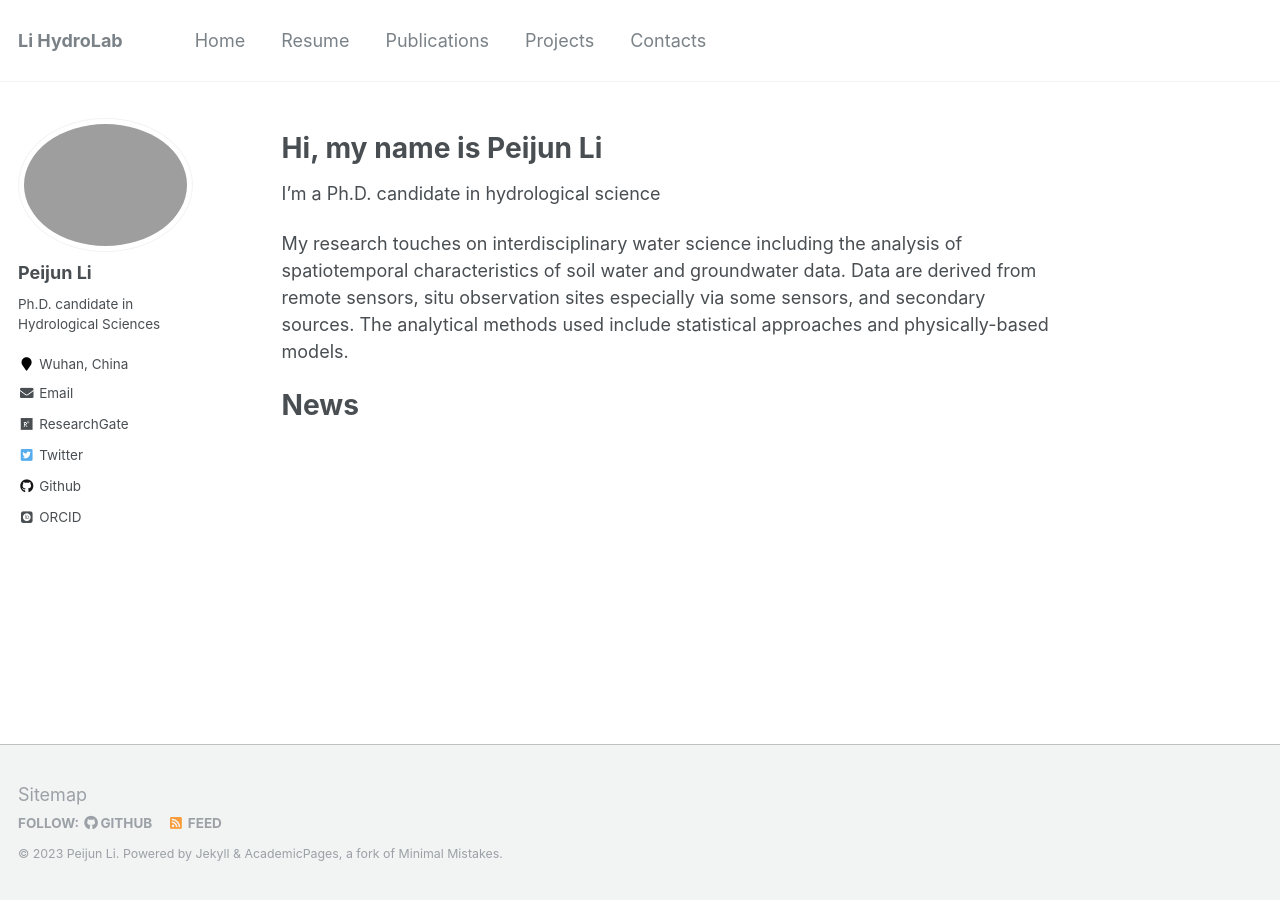
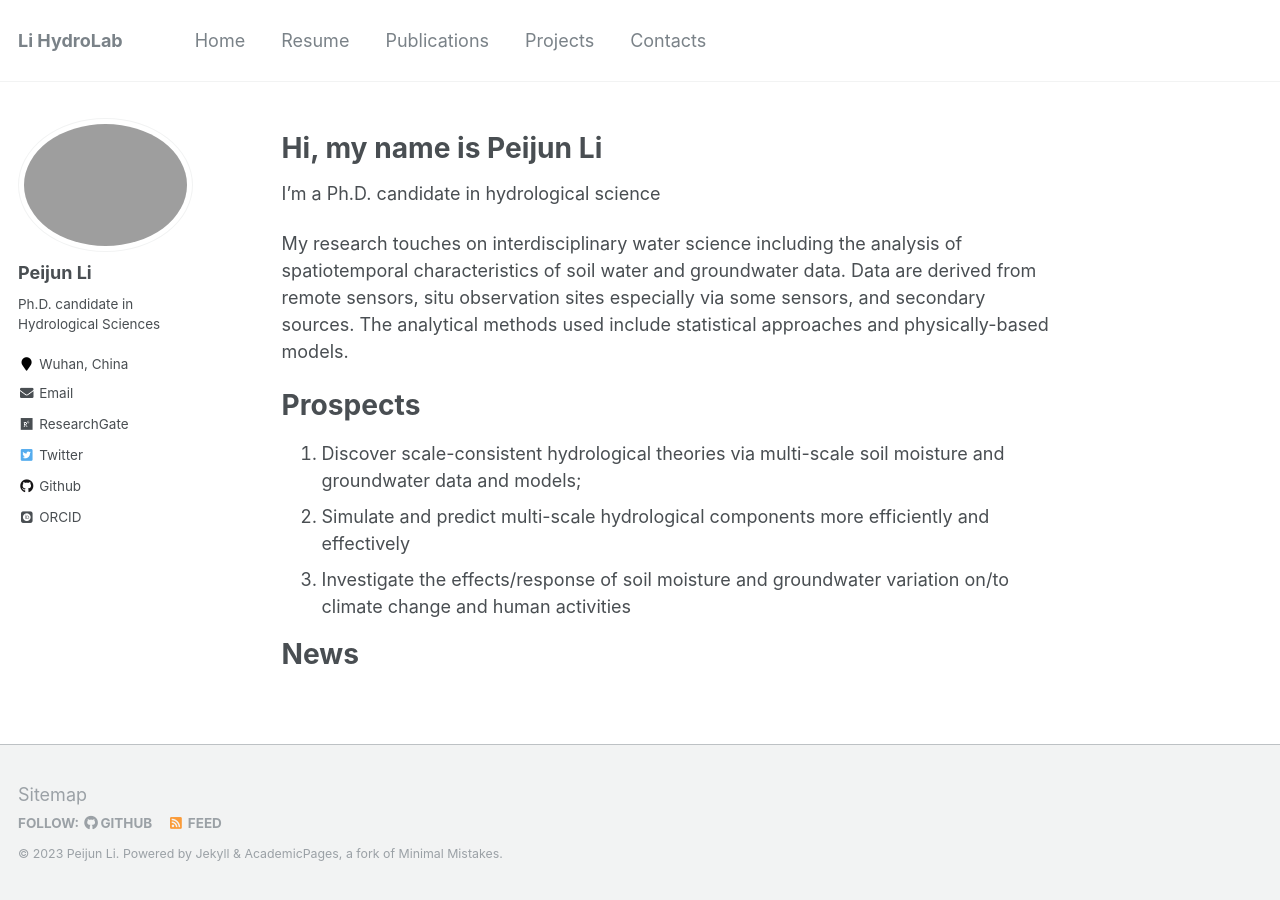
Before and after one commit to PercyLeeMaxWell/PercyLeeMaxWell.github.io, a Jekyll site: the page built from _pages/about.md, in a window 1280 px wide. Built offline with Jekyll 4.4.1, drawn with Linux system fonts in a browser that asks for light colours; some web fonts are replaced.

Commit message:
prospects

```diff
--- a/_pages/about.md
+++ b/_pages/about.md
@@ -13,6 +13,11 @@ I'm a Ph.D. candidate in hydrological science
 
 My research touches on interdisciplinary water science including the analysis of spatiotemporal characteristics of soil water and groundwater data. Data are derived from remote sensors, situ observation sites especially via some sensors, and secondary sources. The analytical methods used include statistical approaches and physically-based models.
 
+Prospects
+======
+1. Discover scale-consistent hydrological theories via multi-scale soil moisture and groundwater data and models;
+2. Simulate and predict multi-scale hydrological components more efficiently and effectively
+3. Investigate the effects/response of soil moisture and groundwater variation on/to climate change and human activities
 
 
 
```
